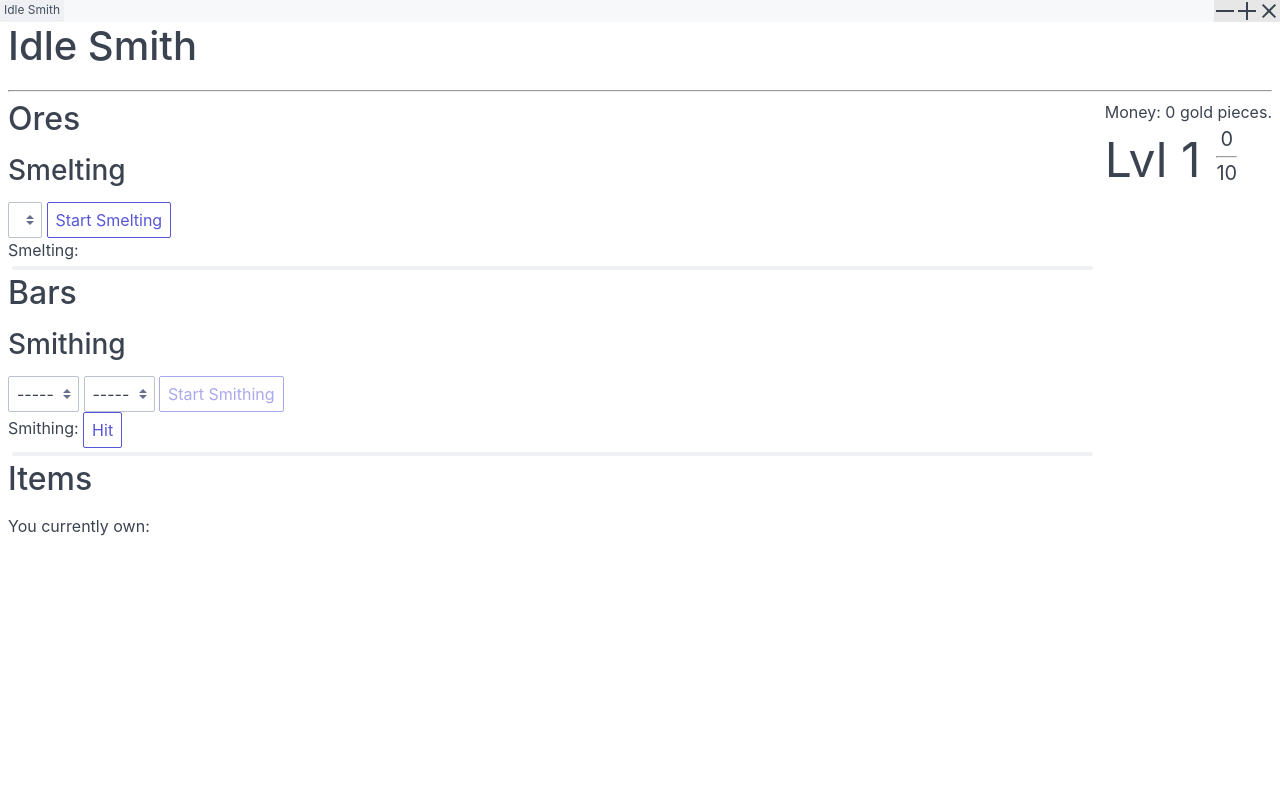
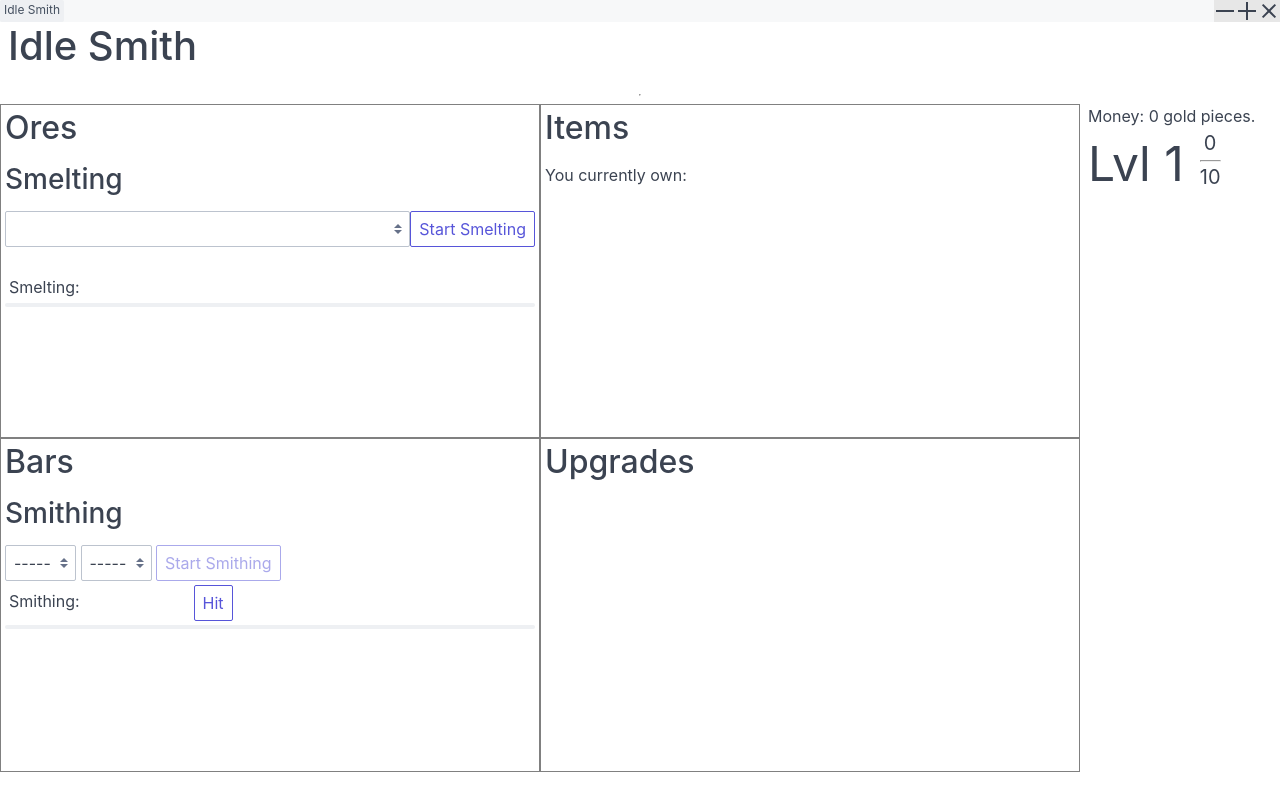
Before and after one commit to joshuanits/idle_smith, an Electron app: page html/index.html in a window 1280 px wide. Drawn offline with nearby package versions, Linux system fonts and the light colour scheme; no server answers.

Commit message:
Did /a lot/ of visual changes

```diff
--- a/html/index.html
+++ b/html/index.html
@@ -25,26 +25,33 @@
     </div>
 
     <div class="container">
+      <div class="title-section">
         <h1>Idle Smith</h1>
+      </div>
       <hr>
+      <div class="main-section">
         <div class="columns">
-        <div class="column">
+          <div class="column main-column">
+            <div class="section">
                 <h2>Ores</h2>
                 <ul id="ore_list"></ul>
-
                 <div id="smelting_controls">
                   <h3>Smelting</h3>
+                  <div style="display: flex">
+                      <select class="form-select" id="smelting_select" style="flex:1"></select>
+                      <button class="btn" id="smelting_start">Start Smelting</button>
+                  </div>
 
-            <select class="form-select" id="smelting_select" style="width:auto"></select>
-            <button class="btn" id="smelting_start">Start Smelting</button>
                   <br/>
-
+                  <p>
                     Smelting: <span id="smelting_text"></span>
-            <div class="bar bar-sm" style="margin:4px">
+                  </p>
+                  <div class="bar bar-sm" style="margin:4px 0px">
                     <div class="bar-item" id="smelting_bar" role="progressbar" style="width:0%;" aria-valuenow="0" aria-valuemin="0" aria-valuemax="100"></div>
                   </div>
                 </div>
-
+            </div>
+            <div class="section">
                 <h2>Bars</h2>
                 <ul id="bars_list"></ul>
 
@@ -56,18 +63,26 @@
                   <option>-----</option>
                 </select>
                 <button class="btn" id="smithing_start" disabled>Start Smithing</button>
-
                 <br/>
-          Smithing: <span id="smithing_text"></span> <button class="btn" id="smithing_hit">Hit</button>
-          <div class="bar bar-sm" style="margin:4px">
+                <p>
+                  <span style="min-width:180px;display:inline-block">Smithing: <span id="smithing_text"></span></span> <button class="btn" id="smithing_hit">Hit</button>
+                </p>
+                <div class="bar bar-sm" style="margin:4px 0px">
                   <div class="bar-item" id="smithing_bar" role="progressbar" style="width:0%;" aria-valuenow="0" aria-valuemin="0" aria-valuemax="100"></div>
                 </div>
-
+            </div>
+          </div>
+          <div class="column main-column">
+            <div class="section">
               <h2>Items</h2>
               You currently own: <br/>
               <ul id="item_list"></ul>
             </div>
-        <div class="column col-auto">
+            <div class="section">
+              <h2>Upgrades</h2>
+            </div>
+          </div>
+          <div class="column col-auto" style="min-width: 200px">
               Money: <span id="money">0</span> gold pieces. <br/>
               <div class="columns">
                 <div class="column col-auto" style="font-size:48px">
@@ -80,7 +95,7 @@
                   <span id="next_level_xp">10</span>
                 </div>
               </div>
-
+          </div>
         </div>
       </div>
     </div>
--- a/html/style.css
+++ b/html/style.css
@@ -46,3 +46,47 @@
 .content {
     padding: 4px 12px;
 }
+
+.main-column {
+    display: flex;
+    flex-flow: column;
+    padding: 0px;
+}
+
+.section {
+    padding: 4px;
+    flex: 1;
+    overflow: auto;
+    border: 1px solid grey;
+    margin: 0px;
+}
+
+.container {
+    display: flex;
+    flex-flow: column;
+    height: calc(100% - 50px);
+}
+
+.title-section {
+    height:64px;
+}
+
+.main-section {
+    flex: 1;
+}
+
+p {
+    margin: 4px;
+}
+
+html, body {
+    height:100%;
+}
+
+.columns, .column {
+    height:100%;
+}
+
+.column {
+
+}
--- a/main.js
+++ b/main.js
@@ -252,7 +252,7 @@ const createWindow = () => {
     mainWindow.setMovable(true) // since the window is frameless need to make it so we can drag it around
 
     mainWindow.on('ready-to-show', () => {
-        //mainWindow.maximize()
+        mainWindow.maximize()
         mainWindow.show()
         updateAll()
         setInterval(gameLoop, 10)
```
Lines whose indentation alone changed are shown as unchanged.
